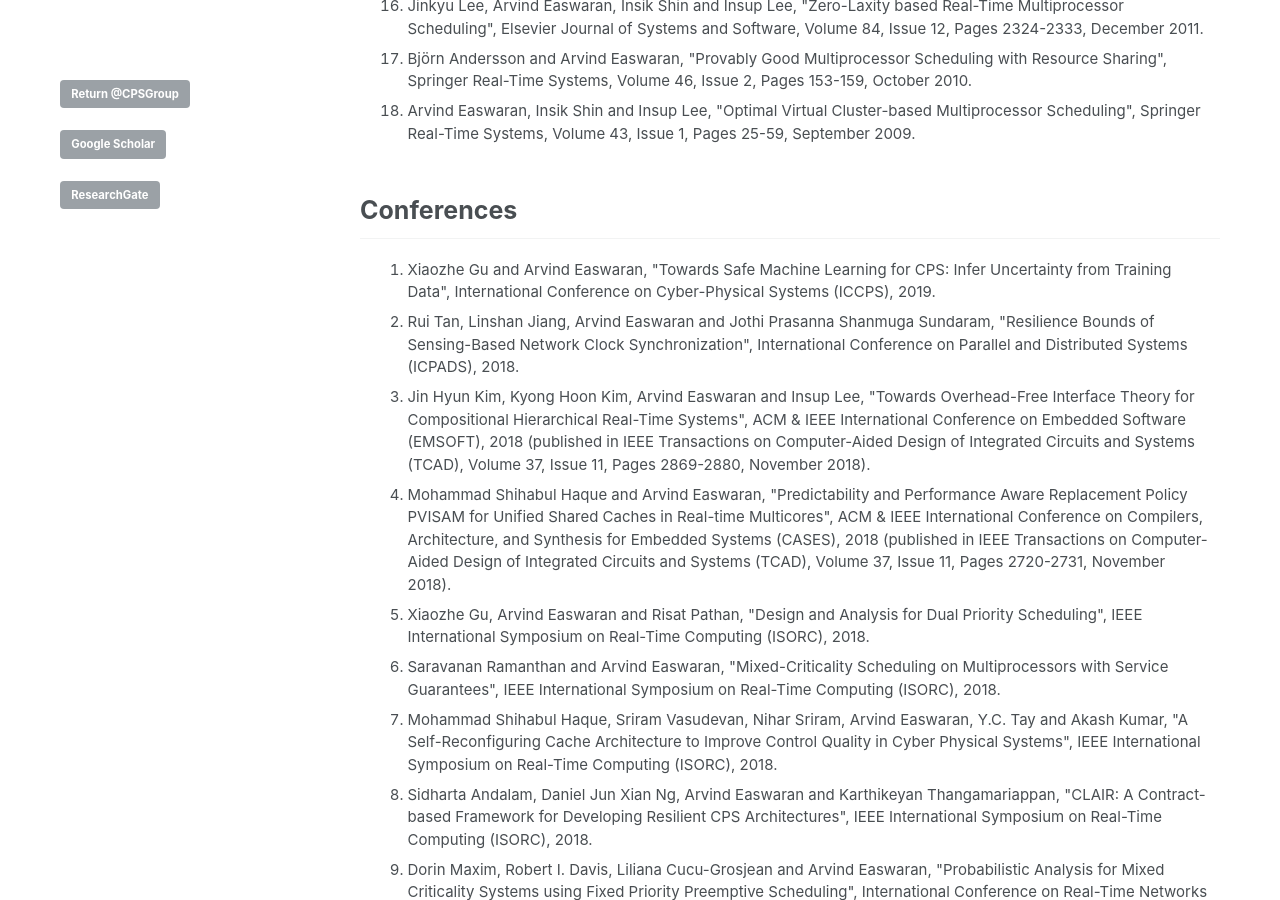
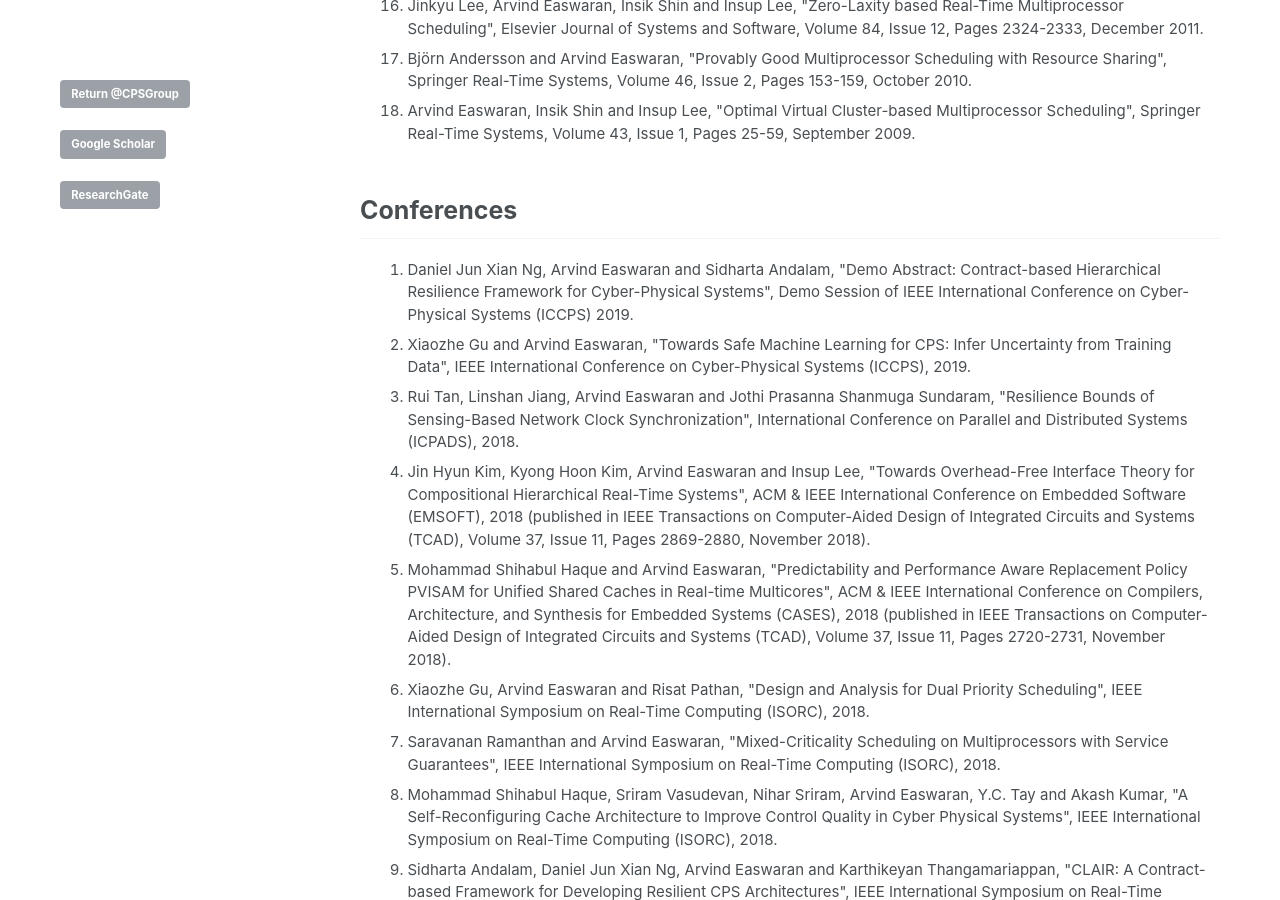
Before and after one commit to CPS-research-group/CPS-research-group.github.io, a Jekyll site: the page built from _pages/research_profile.md, in a window 1280 px wide and 900 px high, scrolled down 1261 px. Built offline with Jekyll 4.4.1, drawn with Linux system fonts in a browser that asks for light colours.

Commit message:
Updates to publication list.

```diff
--- a/_pages/research_profile.md
+++ b/_pages/research_profile.md
@@ -46,7 +46,8 @@ a.a:active {color:#0000FF; text-decoration:none;}
 
 ## Conferences
    <ol>
-     		        <li class="a">Xiaozhe Gu and Arvind Easwaran, "Towards Safe Machine Learning for CPS: Infer Uncertainty from Training Data", International Conference on Cyber-Physical Systems (ICCPS), 2019.</li>
+   			<li class="a">Daniel Jun Xian Ng, Arvind Easwaran and Sidharta Andalam, "Demo Abstract: Contract-based Hierarchical Resilience Framework for Cyber-Physical Systems", Demo Session of IEEE International Conference on Cyber-Physical Systems (ICCPS) 2019.</li>
+     		        <li class="a">Xiaozhe Gu and Arvind Easwaran, "Towards Safe Machine Learning for CPS: Infer Uncertainty from Training Data", IEEE International Conference on Cyber-Physical Systems (ICCPS), 2019.</li>
      		        <li class="a">Rui Tan, Linshan Jiang, Arvind Easwaran and Jothi Prasanna Shanmuga Sundaram, "Resilience Bounds of Sensing-Based Network Clock Synchronization", International Conference on Parallel and Distributed Systems (ICPADS), 2018.</li>
      		        <li class="a">Jin Hyun Kim, Kyong Hoon Kim, Arvind Easwaran and Insup Lee, "Towards Overhead-Free Interface Theory for Compositional Hierarchical Real-Time Systems", ACM & IEEE International Conference on Embedded Software (EMSOFT), 2018 (published in IEEE Transactions on Computer-Aided Design of Integrated Circuits and Systems (TCAD), Volume 37, Issue 11, Pages 2869-2880, November 2018).</li>
      		        <li class="a">Mohammad Shihabul Haque and Arvind Easwaran, "Predictability and Performance Aware Replacement Policy PVISAM for Unified Shared Caches in Real-time Multicores", ACM & IEEE International Conference on Compilers, Architecture, and Synthesis for Embedded Systems (CASES), 2018 (published in IEEE Transactions on Computer-Aided Design of Integrated Circuits and Systems (TCAD), Volume 37, Issue 11, Pages 2720-2731, November 2018).</li>
```
